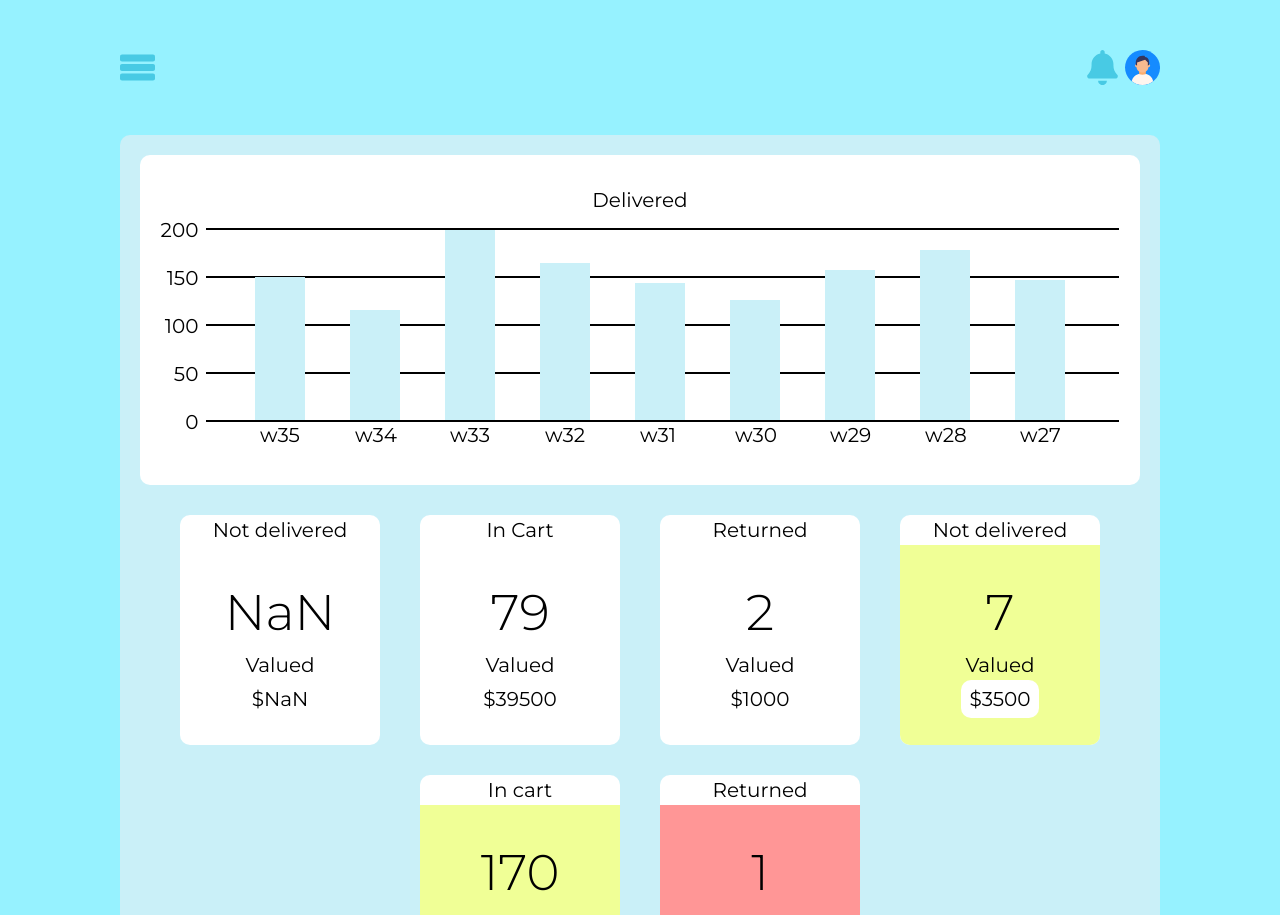
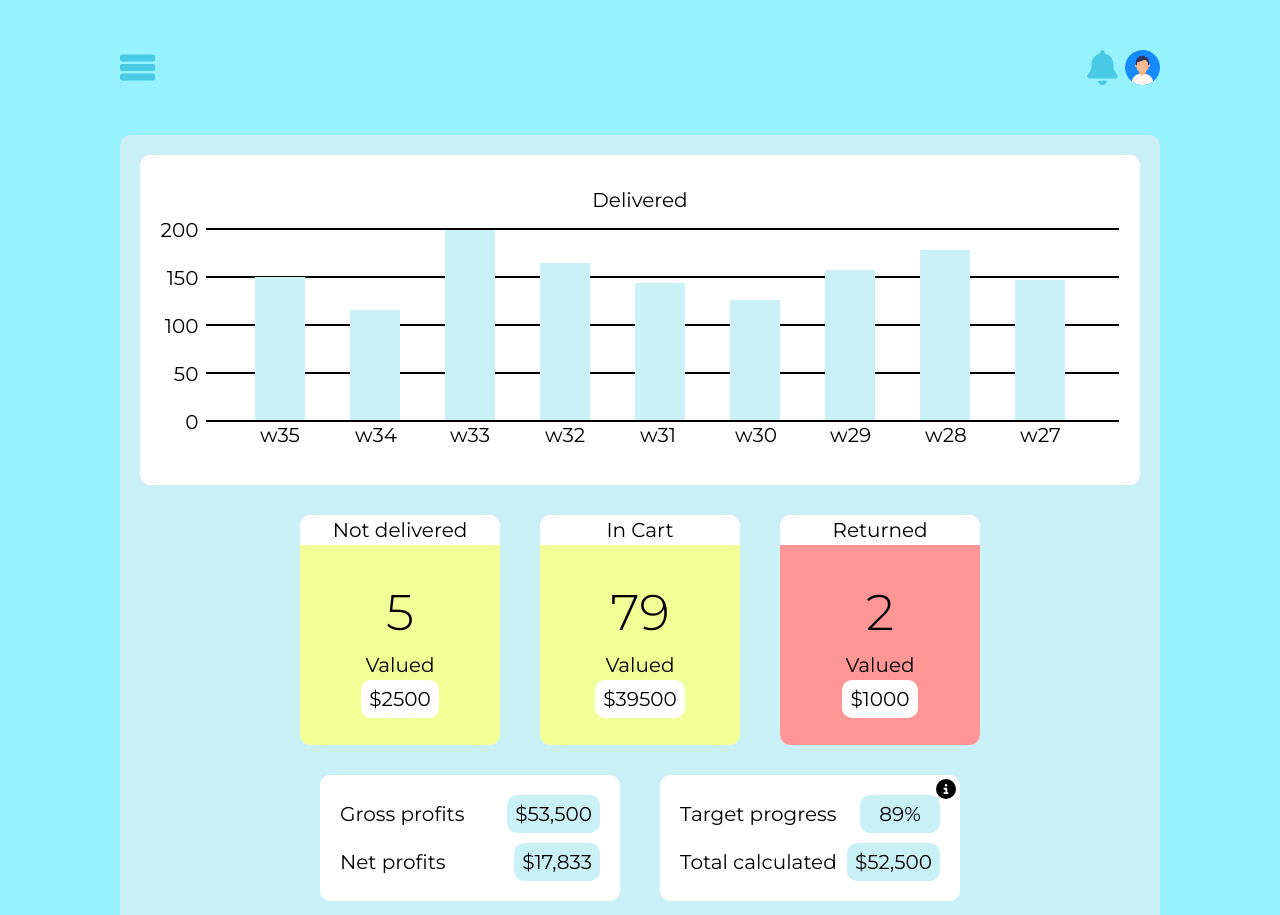
Before and after one commit to lazarevkristijan/sales-dashboard, a React (Vite) app: page / in a window 1280 px wide. Shown: the top 915 px of the page. Built offline with nearby package versions, Linux system fonts and the light colour scheme.

Commit message:
context api for top section

```diff
--- a/components/Contexts.tsx
+++ b/components/Contexts.tsx
@@ -3,17 +3,11 @@ import { createContext, useState } from "react"
 export const ReturnedSales = createContext("2")
 export const TargetSales = createContext("120")
 export const DeliveredSales = createContext("102")
-export const NotDeliveredSales = createContext(
-  String(Number(DeliveredSales) / 20)
-)
 export const DarkMode = createContext(false)
 export const InCart = createContext("79")
 
 const Contexts = ({ children }: { children: React.ReactNode }) => {
   const [deliveredSales, setDeliveredSales] = useState("102")
-  const [notDeliveredSales, setNotDeliveredSales] = useState(
-    String(Number(DeliveredSales) / 20)
-  )
   const [returnedSales, setReturnedSales] = useState("2")
   const [inCart, setInCart] = useState("79")
   const [targetSales, setTargetSales] = useState("120")
@@ -23,7 +17,6 @@ const Contexts = ({ children }: { children: React.ReactNode }) => {
     setReturnedSales
     setTargetSales
     setDeliveredSales
-    setNotDeliveredSales
     setIsDarkMode
     setInCart
   }
@@ -33,11 +26,9 @@ const Contexts = ({ children }: { children: React.ReactNode }) => {
     <ReturnedSales.Provider value={returnedSales}>
       <TargetSales.Provider value={targetSales}>
         <DeliveredSales.Provider value={deliveredSales}>
-          <NotDeliveredSales.Provider value={notDeliveredSales}>
-            <DarkMode.Provider value={isDarkMode}>
-              <InCart.Provider value={inCart}>{children}</InCart.Provider>
-            </DarkMode.Provider>
-          </NotDeliveredSales.Provider>
+          <DarkMode.Provider value={isDarkMode}>
+            <InCart.Provider value={inCart}>{children}</InCart.Provider>
+          </DarkMode.Provider>
         </DeliveredSales.Provider>
       </TargetSales.Provider>
     </ReturnedSales.Provider>
--- a/components/SalesInfoBox.tsx
+++ b/components/SalesInfoBox.tsx
@@ -20,8 +20,7 @@ const SalesInfoBox = ({
     >
       <div className="h-[30px] text-center rou-t">{heading}</div>
       <div
-        className={`h-[200px] flex flex-col text-center text-black rou-b`}
-        style={{ backgroundColor: bg }}
+        className={`${bg} h-[200px] flex flex-col text-center text-black rou-b`}
       >
         <span className="sctOneNumbers mt-[30px]">{qty}</span>
         <span>Valued</span>
--- a/sections/Sales.tsx
+++ b/sections/Sales.tsx
@@ -8,23 +8,28 @@ import {
   SalesResultRect,
 } from "../components/"
 import {
-  salesInfoBoxes,
   lineDotLocations,
   salesResultStyles,
   sectionStyles,
 } from "../constants"
-import * as Contexts from "../components/Contexts"
+import {
+  DarkMode,
+  DeliveredSales,
+  ReturnedSales,
+  InCart,
+  TargetSales,
+} from "../components/Contexts"
 
 const Sales = () => {
   const [infoPopUp, setInfoPopUp] = useState(false)
   const [chart, setChart] = useState("bar")
 
-  const deliveredSales = useContext(Contexts.DeliveredSales)
-  const notDeliveredSales = useContext(Contexts.NotDeliveredSales)
-  const returnedSales = useContext(Contexts.ReturnedSales)
-  const inCart = useContext(Contexts.InCart)
-  const targetSales = useContext(Contexts.TargetSales)
-  const isDarkMode = useContext(Contexts.DarkMode)
+  const deliveredSales = useContext(DeliveredSales)
+  const returnedSales = useContext(ReturnedSales)
+  const inCart = useContext(InCart)
+  const targetSales = useContext(TargetSales)
+  const isDarkMode = useContext(DarkMode)
+  const notDeliveredSales = String(Math.round(Number(deliveredSales) / 20))
 
   function handleInfoHover(value: boolean) {
     setInfoPopUp(value)
@@ -60,26 +65,18 @@ const Sales = () => {
         <SalesInfoBox
           heading="Not delivered"
           qty={Number(notDeliveredSales)}
-          bg={isDarkMode ? "bgDark" : "bgLight"}
+          bg={isDarkMode ? "dark-neutral" : "light-neutral"}
         />
         <SalesInfoBox
           heading="In Cart"
           qty={Number(inCart)}
-          bg={isDarkMode ? "bgDark" : "bgLight"}
+          bg={isDarkMode ? "dark-neutral" : "light-neutral"}
         />
         <SalesInfoBox
           heading="Returned"
           qty={Number(returnedSales)}
-          bg={isDarkMode ? "bgDark" : "bgLight"}
+          bg={isDarkMode ? "dark-danger" : "light-danger"}
         />
-        {salesInfoBoxes.map((box, index) => (
-          <SalesInfoBox
-            heading={box.heading}
-            qty={box.qty}
-            bg={isDarkMode ? box.bgDark : box.bgLight}
-            key={index}
-          />
-        ))}
       </div>
       <div className="flex flex-wrap justify-center items-center">
         <div
@@ -90,17 +87,16 @@ const Sales = () => {
           <SalesResultRect
             title="Gross profits"
             rectText={`$${(
-              Number(deliveredSales) +
-              Number(notDeliveredSales) * 500
+              (Number(deliveredSales) + Number(notDeliveredSales)) *
+              500
             ).toLocaleString("en-US")}`}
             extraStyles="mb-[10px]"
           />
-          w
+
           <SalesResultRect
             title="Net profits"
-            rectText={`$${(
-              ((Number(deliveredSales) + Number(notDeliveredSales)) * 500) /
-              3
+            rectText={`$${Math.round(
+              ((Number(deliveredSales) + Number(notDeliveredSales)) * 500) / 3
             ).toLocaleString("en-US")}`}
           />
         </div>
@@ -111,20 +107,21 @@ const Sales = () => {
         >
           <SalesResultRect
             title="Target progress"
-            rectText={`${
-              (Number(deliveredSales) + Number(notDeliveredSales)) /
-              Number(targetSales)
-            }%`}
+            rectText={`${Math.round(
+              ((Number(deliveredSales) + Number(notDeliveredSales)) /
+                Number(targetSales)) *
+                100
+            )}%`}
             extraStyles="mb-[10px]"
           />
           <SalesResultRect
             title="Total calculated"
-            rectText={`$${
+            rectText={`$${(
               (Number(deliveredSales) +
                 Number(notDeliveredSales) -
                 Number(returnedSales)) *
               500
-            }}`}
+            ).toLocaleString("en-US")}`}
           />
           <img
             src={`${isDarkMode ? "dark" : "light"}-info.svg`}
```
